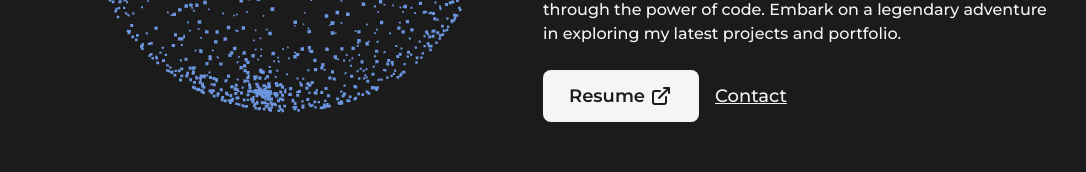
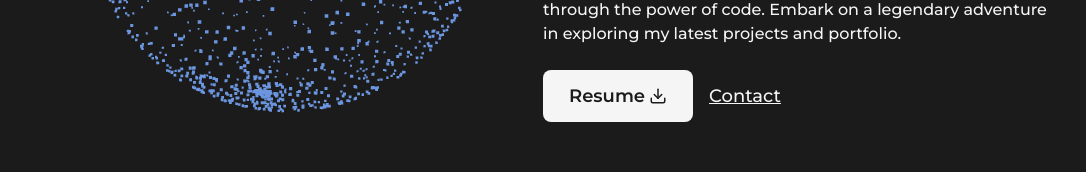
Before and after one commit to dylst/personal-portfolio, a Next.js app: page / in a window 1280 px wide. Shown: the part 520-692 px from the top of the page, without its empty margins (97-1183 px from the left). Built offline with nearby package versions, Linux system fonts and the light colour scheme.

Commit message:
Update download icon

```diff
--- a/package.json
+++ b/package.json
@@ -18,6 +18,7 @@
     "next": "13.2.4",
     "react": "18.2.0",
     "react-dom": "18.2.0",
+    "react-icons": "^4.8.0",
     "three": "^0.151.3"
   },
   "devDependencies": {
--- a/src/pages/index.js
+++ b/src/pages/index.js
@@ -1,5 +1,5 @@
 import AnimatedText from '@/components/AnimatedText';
-import { LinkArrow } from '@/components/Icons';
+import { FiDownload } from 'react-icons/fi';
 import Layout from '@/components/Layout';
 import TransitionEffect from '@/components/TransitionEffect';
 import Head from 'next/head';
@@ -50,7 +50,7 @@ export default function Home() {
                 <Link
                   href='/resume.pdf'
                   target={'_blank'}
-                  className='flex items-center bg-dark text-light p-2.5 px-6
+                  className='flex items-center gap-1 bg-dark text-light p-2.5 px-6
                   rounded-lg text-lg font-semibold hover:bg-light hover:text-dark
                   border-2 border-solid border-transparent hover:border-dark
 
@@ -59,11 +59,10 @@ export default function Home() {
                   '
                   download={true}
                 >
-                  Resume{' '}
-                  <LinkArrow
-                    className={'w-6 lg:wd-5 md:w-4 sm:w-3 xs:w-2 ml-1'}
-                  />
+                  Resume
+                  <FiDownload />
                 </Link>
+
                 <Link
                   href='mailto:cdylan127@gmail.com'
                   target={'_blank'}
```
Also changed, not shown: 1 other file (tests, documents, lock files or other folders).
